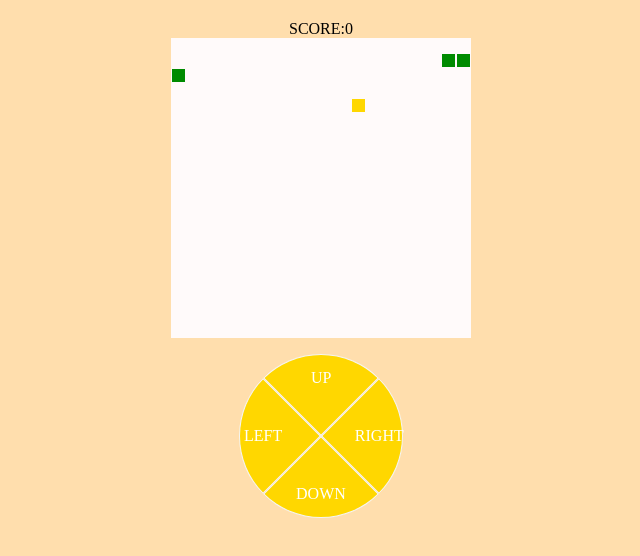
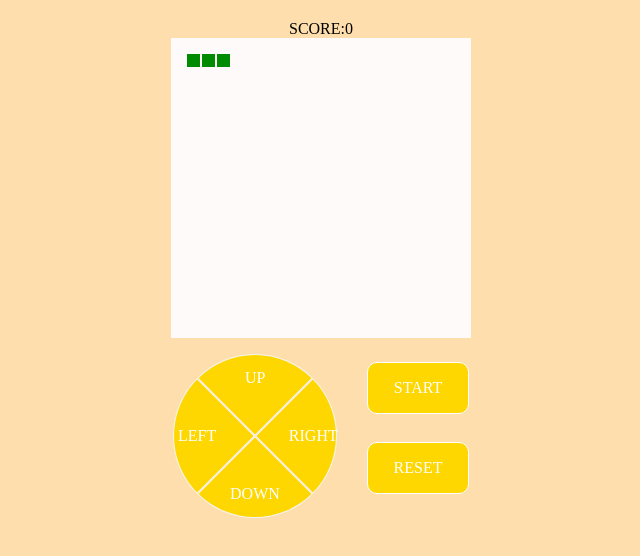
Before and after one commit to ChenKS12138/H5-snake, a plain HTML site: page index.html in a window 1280 px wide. Shown: the whole page, without its empty margins (319-959 px from the left). Drawn offline with Linux system fonts and the light colour scheme.

Commit message:
'add-button-sp-reset'

```diff
--- a/index.css
+++ b/index.css
@@ -16,9 +16,13 @@ body{
     margin: 0rem 3rem 0rem 3rem;
     margin-top: 0;
 }
+.main{
+    display: flex;
+}
 .direction{
     margin-top: 1rem;
     transform: rotate(45deg);
+
 }
 .direction>div{
     display: flex;
@@ -35,7 +39,7 @@ body{
     cursor: pointer;
 }
 .direction>div>div:active{
-    background-color: #FFB90F
+    background-color: #FFB90F;
 }
 .button-name{
     transform: rotate(-45deg);
@@ -52,3 +56,46 @@ body{
 #left{
     border-radius: 0 0 0 100%;
 }
+.controller{
+    margin-top: 10px;
+    display: flex;
+    flex-direction: column;
+    justify-content: space-around;
+    align-items: center;
+    margin-left: 30px;
+    height: 160px;
+}
+.controller>div{
+    background-color: gold;
+    color: white;
+    border-radius: 10px;
+    width: 100px;
+    height: 50px;
+    padding: 0;
+    margin: 0;
+    display: flex;
+    align-items: center;
+    justify-content: center;
+    border: white 0.5px solid;
+    cursor: pointer;
+}
+.controller>div:active{
+    background-color: #FFB90F;
+}
+.controller>div>p{
+    padding: 0;
+    margin: 0;
+}
+
+@media all and (max-width: 800px){
+    .controller{
+        margin:10px;
+        font-size: 0.8rem;
+    }
+    .controller>div{
+        width: 50px;
+    }
+    .direction{
+        font-size: 0.8rem;
+    }
+}
--- a/index.html
+++ b/index.html
@@ -10,6 +10,7 @@
 <body>
     <p id="score">SCORE:</p>
     <canvas id='cav'></canvas>
+    <div class="main">
         <div class="direction">
             <div>
                 <div id="up">
@@ -28,6 +29,15 @@
                 </div>
             </div>
         </div>
+        <div class="controller">
+            <div id='sp-button'>
+                <p id="sp-text">NULL</p>
+            </div>
+            <div id='reset-button'>
+                <p id="reset-text">NULL</p>
+            </div>
+        </div>
+    </div>
     <script src="./index.js"></script>
 </body>
 </html>
--- a/index.js
+++ b/index.js
@@ -3,6 +3,12 @@ const up=document.querySelector('#up');
 const right=document.querySelector('#right');
 const down=document.querySelector('#down');
 const left=document.querySelector('#left');
+const spButton=document.querySelector('#sp-button');
+const spText=document.querySelector('#sp-text');
+const spTextContent=['CONTINUE','STOP'];
+const resetButton=document.querySelector('#reset-button');
+const resetText=document.querySelector('#reset-text');
+const scoreText=document.querySelector('#score');
 const box=cav.getContext('2d');
 const scoreRowText="SCORE:";
 const backGroundColor="Snow";
@@ -15,18 +21,19 @@ let size=400;//canvas的宽度和长度
 let cellNum=20;//canvas 中一行的格子数
 let edgeSize=1;//格子间的缝的大小
 
-(function (){
+(function init(){
     let width=window.screen.width;
     if(width<1000){
         size=300;
         cellNum=20;
     }
-})()
-
-const work=true;
 
     cav.width=size;
     cav.height=size;
+
+    spText.innerText='START';
+    resetText.innerText='RESET';
+})()
 
 function draw(point,color){
     // point 取值0-624
@@ -35,13 +42,6 @@ function draw(point,color){
     box.fillStyle=color;
     box.fillRect((point%cellNum)*(size/cellNum)+1,(~~(point/cellNum))*(size/cellNum)+edgeSize,(size/cellNum)-2*edgeSize,(size/cellNum)-2*edgeSize);
 }
-
-(function ready(){
-    cav.style.backgroundColor=canvasBackGroundColor;
-    for(let i=0;i<Math.pow(cellNum,2);i++){
-        draw(i,backGroundColor);
-    }
-})();
 
 function Snake() {
     let body= new Array(23,22,21);//第一个元素为蛇的头
@@ -140,17 +140,19 @@ function Food(){
     }
 }
 
-
-let snake=new Snake();
-let food=new Food();
-let score=0;
-
-(function(){
-    food.foodExist=false;
+function Controller(snake,food){
+    let work=true;
     let pop;
-    document.querySelector('#score').innerText=scoreRowText+String(score);
+    let t;
+    function pause(changeContent){
+        work=!work;
+        if(!changeContent){
+            spText.innerText=spTextContent[~~work];
+        }
+    }
+    function interval(){
+        t=setInterval(function(){
             if(work){
-        let t=setInterval(function(){
                 if(!food.foodExist){
                     food.createFood(snake.body);
                     food.foodExist=true;
@@ -158,26 +160,51 @@ let score=0;
                 if(snake.getFood(food.position)){
                     score++;
                     food.foodExist=false;
-                document.querySelector('#score').innerText=scoreRowText+String(score);
-            };
+                    scoreText.innerText=scoreRowText+String(score);
+                }
                 if(snake.crash()){
                     clearInterval(t);
                     alert('你输了!\n刷新网页以重新开始');
                 }
                 pop=snake.move();
+                draw(pop,backGroundColor);
+            }
             snake.body.map(function(value,index){
                 draw(value,snackColor);
             });
-            draw(pop,backGroundColor);
         },speed);
+        pause(true);
     }
+    return{
+        interval:interval,
+        pause:pause,
+    }
+}
+
+(function ready(){
+    cav.style.backgroundColor=canvasBackGroundColor;
+    for(let i=0;i<cellNum*cellNum;i++){
+        draw(i,backGroundColor);
+    }
+})();
+
+let snake=new Snake();
+let food=new Food();
+let controller=new Controller(snake,food);
+let score=0;
+
+(function main(){
+
+    food.foodExist=false;
+    scoreText.innerText=scoreRowText+String(score);
+    controller.interval();
+
     document.addEventListener('keydown',function(e){
         switch(e.keyCode){
             case 38:
             case 87:
                 snake.changeDirection('up');
                 e.returnValue=false;
-                break;
             case 40:
             case 83:
                 snake.changeDirection('down');
@@ -193,8 +220,11 @@ let score=0;
                 snake.changeDirection('right');
                 e.returnValue=false;
                 break;
+            case 80:
+                controller.pause();
         }
     });
+
     up.addEventListener('click',function(){
         snake.changeDirection('up');
     });
@@ -207,4 +237,12 @@ let score=0;
     left.addEventListener('click',function(){
         snake.changeDirection('left');
     });
+
+    spButton.addEventListener('click',function(){
+        controller.pause();
+    })
+    resetButton.addEventListener('click',function(){
+        window.location.reload();
+    })
+
 })();
```
Lines whose indentation alone changed are shown as unchanged.
